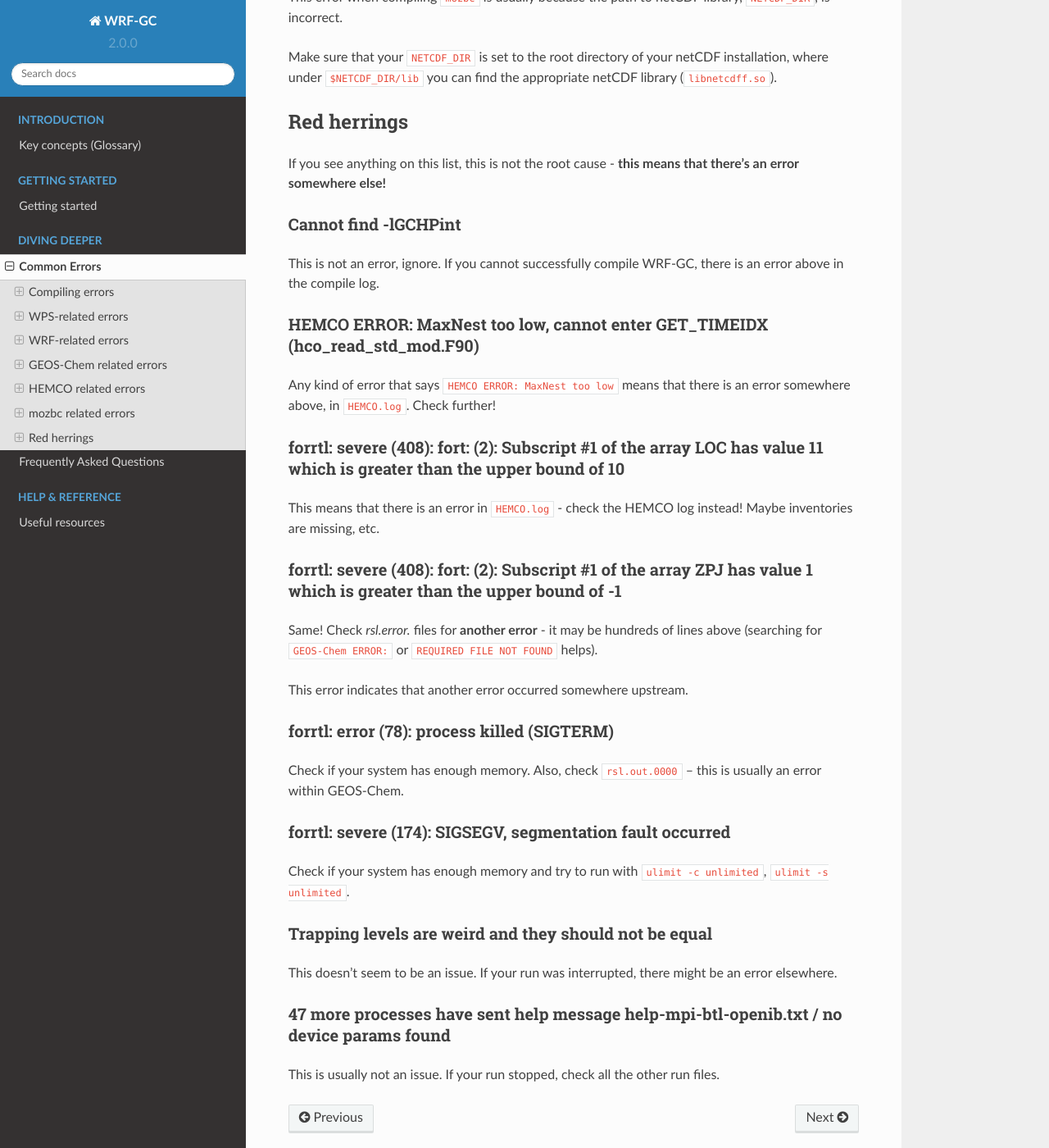
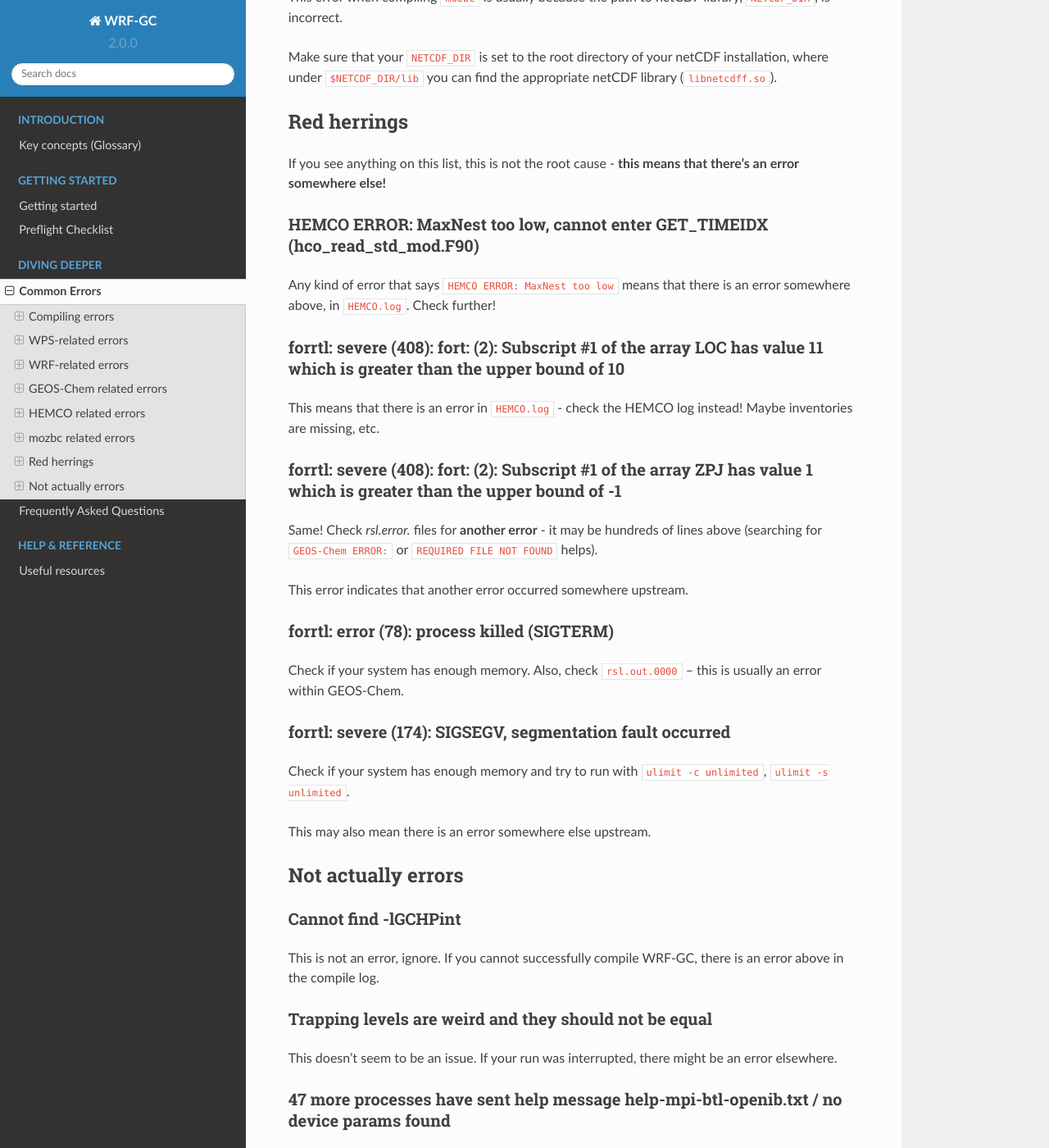
Before and after one commit to WRF-GC/documentation, a Sphinx documentation site: the page built from docs/source/common-errors.rst, in a window 1280 px wide and 1400 px high, scrolled down 2923 px. Shown: the whole window at 82% size. Built offline with Sphinx 7.4.7 and the Read the Docs theme 2.0.0, drawn with Linux system fonts in a browser that asks for light colours.

Commit message:
Add a wip preflight checklist

```diff
--- a/docs/source/common-errors.rst
+++ b/docs/source/common-errors.rst
@@ -165,6 +160,16 @@
 
 Check if your system has enough memory and try to run with ``ulimit -c unlimited``, ``ulimit -s unlimited``.
 
+This may also mean there is an error somewhere else upstream.
+
+Not actually errors
+--------------------
+
+Cannot find -lGCHPint
+^^^^^^^^^^^^^^^^^^^^^^
+
+This is not an error, ignore. If you cannot successfully compile WRF-GC, there is an error above in the compile log.
+
 Trapping levels are weird and they should not be equal
 ^^^^^^^^^^^^^^^^^^^^^^^^^^^^^^^^^^^^^^^^^^^^^^^^^^^^^^^
 
--- a/docs/source/index.rst
+++ b/docs/source/index.rst
@@ -32,6 +32,7 @@
    :hidden:
 
    getting-started.rst
+   preflight-checklist.rst
 
 .. toctree::
    :maxdepth: 2
```
Also changed, not shown: other parts of docs/source/common-errors.rst (+0 -5 lines), docs/source/preflight-checklist.rst (added, +40 -0 lines).
